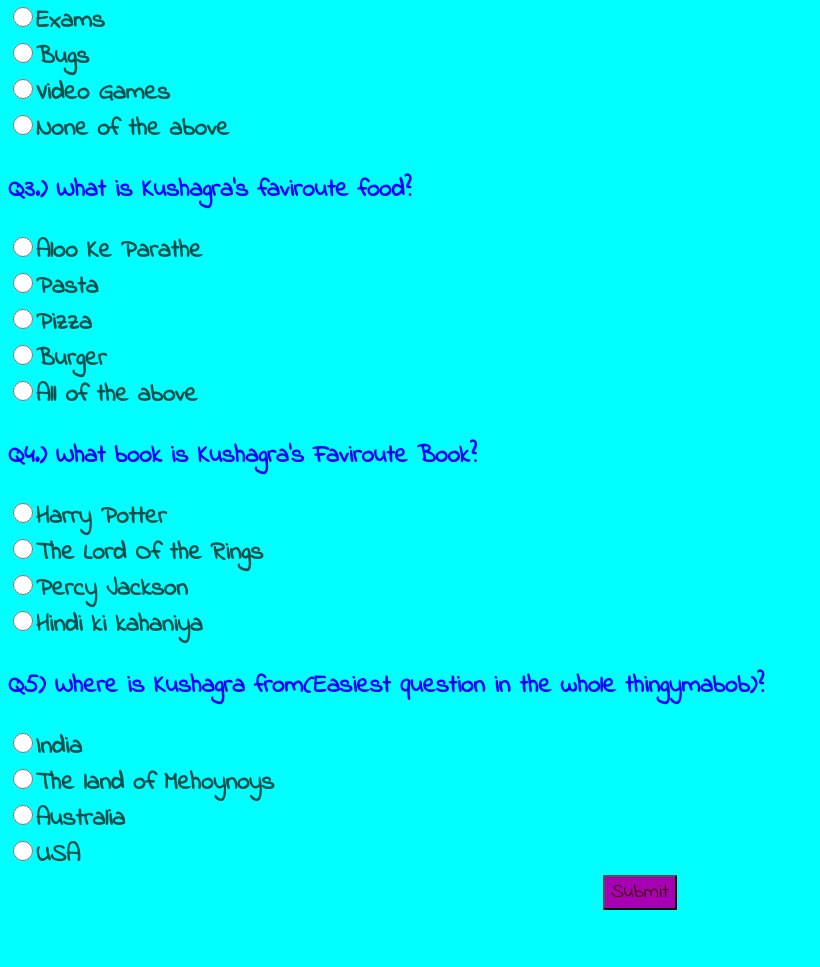
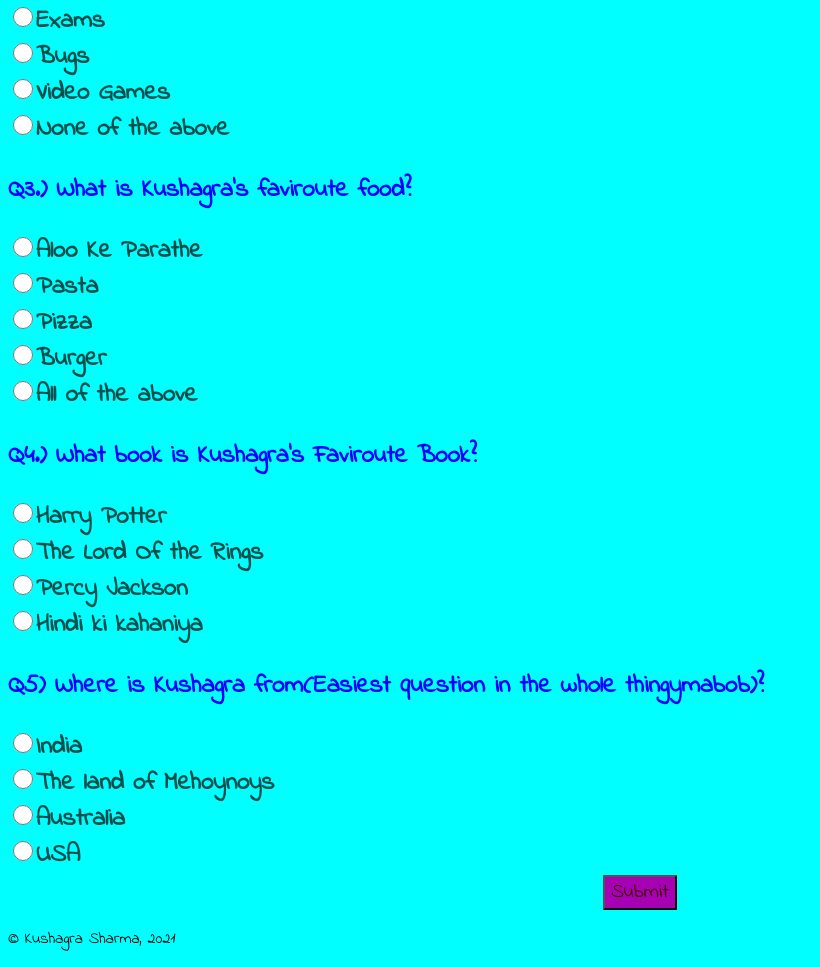
Before and after one commit to CodeOS99/BestFriendQuiz, a plain HTML site: page index.html in a window 1280 px wide. Shown: the part 514-1481 px from the top of the page, without its empty margins (0-820 px from the left). Before the commit the page ends 1441 px from the top, so only its background shows below. Drawn offline with Linux system fonts and the light colour scheme.

Commit message:
Update index.html

```diff
--- a/index.html
+++ b/index.html
@@ -85,7 +85,9 @@
 
 	<button id = 'sbmt' onclick = "onSubmition()">Submit</button>
 	</div>
-        <meta name="propeller" content="6de2b2a200d68af5d03c07b2ae019914">
+<footer>
+	<p>© Kushagra Sharma, 2021</p>
+</footer>
     <script src="script.js"></script>
   </body>
 </html>
```
